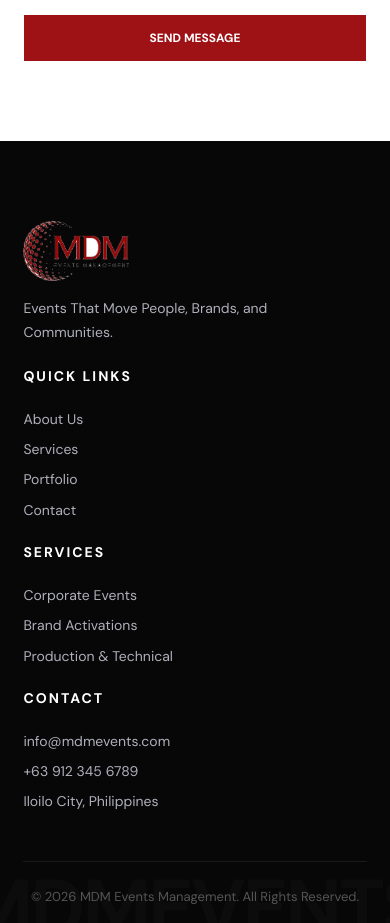
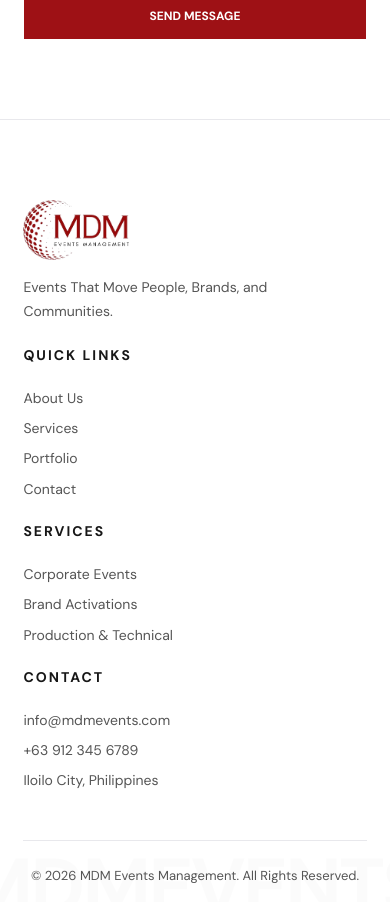
Before and after one commit to J-Akiru5/mdm, a Next.js app: page / in a window 390 px wide. Shown: the part 5820-6743 px from the top of the page. After the commit the page ends 6722 px from the top, so only its background shows below. Built offline with nearby package versions, Linux system fonts and the light colour scheme; no server answers; the database is empty.

Commit message:
fix(layout): reduce mobile header thickness and make footer background white

```diff
--- a/src/components/layout/Footer.module.css
+++ b/src/components/layout/Footer.module.css
@@ -1,10 +1,11 @@
 .footer {
-  background-color: var(--color-dark);
-  color: var(--color-gray-300);
+  background-color: var(--color-white);
+  color: var(--color-gray-600);
   padding: var(--space-2xl) 0 var(--space-md);
   position: relative;
   overflow: hidden;
   border-radius: 0 !important; /* Ensure sharp edges */
+  border-top: 1px solid var(--color-gray-100);
 }
 
 .inner {
@@ -20,7 +21,7 @@
   grid-template-columns: 2fr 1fr 1fr 1.5fr;
   gap: var(--space-xl);
   padding-bottom: var(--space-xl);
-  border-bottom: 1px solid rgba(255, 255, 255, 0.08);
+  border-bottom: 1px solid var(--color-gray-100);
 }
 
 .brand {
@@ -73,7 +74,7 @@
   font-weight: 700;
   text-transform: uppercase;
   letter-spacing: 2px;
-  color: var(--color-white);
+  color: var(--color-gray-900);
   margin-bottom: var(--space-lg);
 }
 
@@ -87,14 +88,14 @@
 
 .columnLinks a {
   font-size: 14px;
-  color: var(--color-gray-300);
+  color: var(--color-gray-600);
   transition: color 0.3s;
   text-decoration: none;
   border-radius: 0 !important;
 }
 
 .columnLinks a:hover {
-  color: var(--color-primary-light);
+  color: var(--color-primary);
 }
 
 .columnLinks li {
@@ -120,7 +121,7 @@
   font-size: 16.5vw; /* Large, responsive typography */
   font-weight: 900;
   text-transform: uppercase;
-  color: rgba(255, 255, 255, 0.022); /* Ultra-low opacity white for watermark look */
+  color: rgba(0, 0, 0, 0.015); /* Ultra-low opacity black for watermark look */
   letter-spacing: -0.04em;
   line-height: 1;
   pointer-events: none;
--- a/src/components/layout/Header.module.css
+++ b/src/components/layout/Header.module.css
@@ -102,6 +102,18 @@
 
 /* Mobile responsive styling matching mdm.html header type */
 @media (max-width: 850px) {
+  .header {
+    height: 60px;
+  }
+
+  .inner {
+    height: 60px;
+  }
+
+  .logoImg {
+    height: 40px;
+  }
+
   .menuToggle {
     display: block;
   }
@@ -109,7 +121,7 @@
   .nav {
     display: none;
     position: absolute;
-    top: 82px;
+    top: 60px;
     left: 0;
     right: 0;
     background-color: var(--color-white);
```
Also changed, not shown: 1 other file (tests, documents, lock files or other folders).
